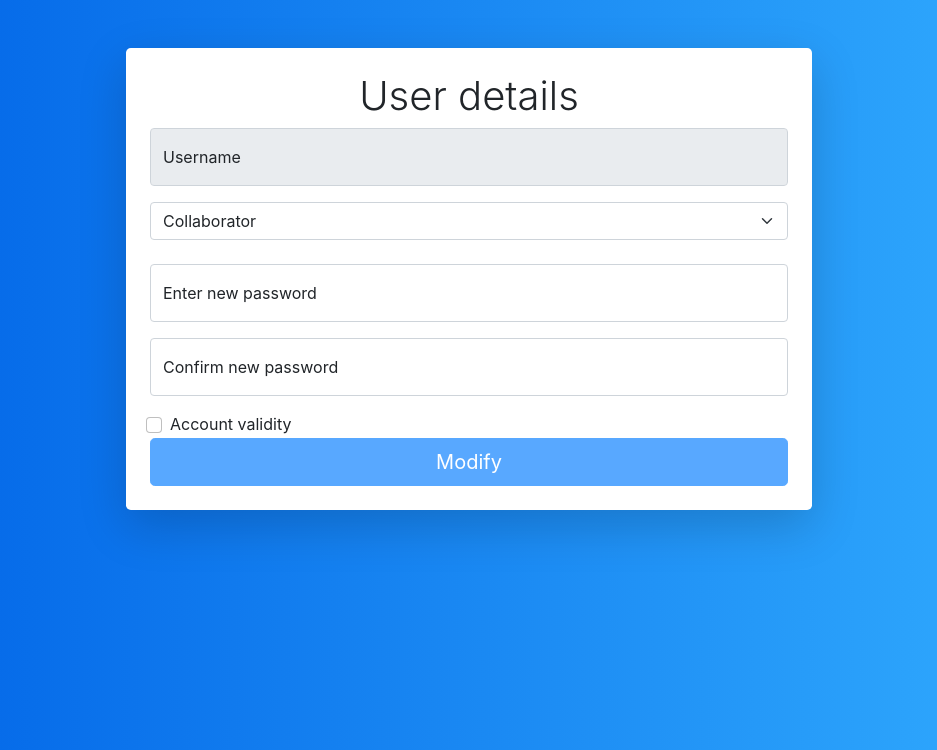
After one commit to david-pellissier/vulnerable-messaging-website, a PHP site: page /user.php in a window 1280 px wide. The commit adds this page. Shown: the top 750 px of the page, without its empty margins (171-1108 px from the left). Run offline with PHP 8.4, Linux system fonts and the light colour scheme; some libraries are stand-ins or nearby versions.

Commit message:
all pages normally created

```diff
--- /dev/null
+++ b/site/html/user.php
@@ -0,0 +1,79 @@
+<!DOCTYPE html>
+<html>
+<head>
+    <title>User details</title>
+    <link href="https://cdn.jsdelivr.net/npm/bootstrap@5.1.1/dist/css/bootstrap.min.css" rel="stylesheet" integrity="sha384-F3w7mX95PdgyTmZZMECAngseQB83DfGTowi0iMjiWaeVhAn4FJkqJByhZMI3AhiU" crossorigin="anonymous">
+    <link rel="stylesheet" href="https://stackpath.bootstrapcdn.com/bootstrap/4.1.3/css/bootstrap.min.css" integrity="sha384-MCw98/SFnGE8fJT3GXwEOngsV7Zt27NXFoaoApmYm81iuXoPkFOJwJ8ERdknLPMO" crossorigin="anonymous">
+    <link rel="stylesheet" href="css/message.css">
+</head>
+<body>
+<!-- Bootstrap 5 Contact Form Snippet -->
+
+<div class="container px-5 my-5">
+    <div class="row justify-content-center">
+        <div class="col-lg-8">
+            <div class="card border-0 rounded-3 shadow-lg">
+                <div class="card-body p-4">
+                    <div class="text-center">
+                        <div class="h1 fw-light">User details</div>
+                    </div>
+
+                    <!-- * * * * * * * * * * * * * *
+                    // * * SB Forms Contact Form * *
+                    // * * * * * * * * * * * * * * *
+
+                    // This form is pre-integrated with SB Forms.
+                    // To make this form functional, sign up at
+                    // https://startbootstrap.com/solution/contact-forms
+                    // to get an API token!
+                    -->
+
+                    <form id="contactForm" data-sb-form-api-token="API_TOKEN">
+
+                        <!-- Username Input -->
+                        <div class="form-floating mb-3">
+                            <input class="form-control" id="username" type="text" placeholder="Username" data-sb-validations="required" disabled/>
+                            <label for="username">Username</label>
+                        </div>
+
+                        <select class="form-select" aria-label="Roles">
+                            <option value="1">Collaborator</option>
+                            <option value="2">Administrator</option>
+                        </select>
+
+                        <br>
+
+                        <div class="form-floating mb-3">
+                            <input class="form-control" id="password" type="text" placeholder="Password" data-sb-validations="required" />
+                            <label for="password">Enter new password</label>
+                            <div class="invalid-feedback" data-sb-feedback="password:required">New password is required.</div>
+                        </div>
+
+                        <div class="form-floating mb-3">
+                            <input class="form-control" id="confpassword" type="text" placeholder="Confirm password" data-sb-validations="required" />
+                            <label for="password">Confirm new password</label>
+                            <div class="invalid-feedback" data-sb-feedback="confpassword:required">Confirm new password.</div>
+                        </div>
+
+                        <div class="form-check">
+                            <input class="form-check-input" type="checkbox" value="" id="defaultCheck1">
+                            <label class="form-check-label" for="defaultCheck1">Account validity</label>
+                        </div>
+
+                        <!-- Submit button -->
+                        <div class="d-grid">
+                            <button class="btn btn-primary btn-lg disabled" id="submitButton" type="submit">Modify</button>
+                        </div>
+                    </form>
+                    <!-- End of contact form -->
+
+                </div>
+            </div>
+        </div>
+    </div>
+</div>
+
+<!-- CDN Link to SB Forms Scripts -->
+<script src="https://cdn.startbootstrap.com/sb-forms-latest.js"></script>
+</body>
+</html>
--- a/site/html/users.php
+++ b/site/html/users.php
@@ -20,7 +20,7 @@
         <ul class="list-group">
             <li href="#" class="list-group-item text-left">
                 <label class="name">
-                    Juan guillermo cuadrado<br>
+                    Juan guillermo cuadrado
                 </label>
                 <label class="pull-right">
                     <a  class="btn btn-success btn-xs glyphicon glyphicon-ok" href="#" title="View">Edit</a>
```
Also changed, not shown: site/html/mailbox.php (+14 -5 lines), site/html/usercreation.php (added, +79 -0 lines).
